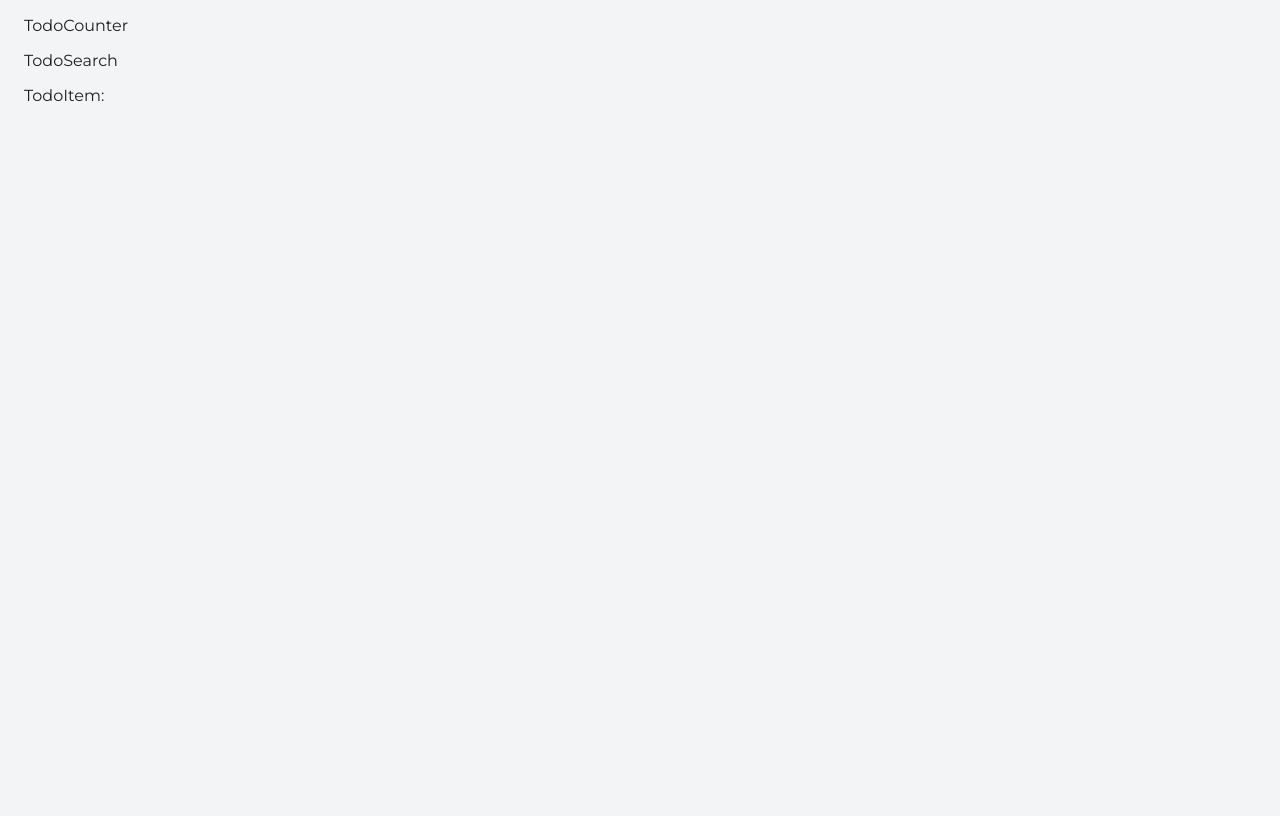
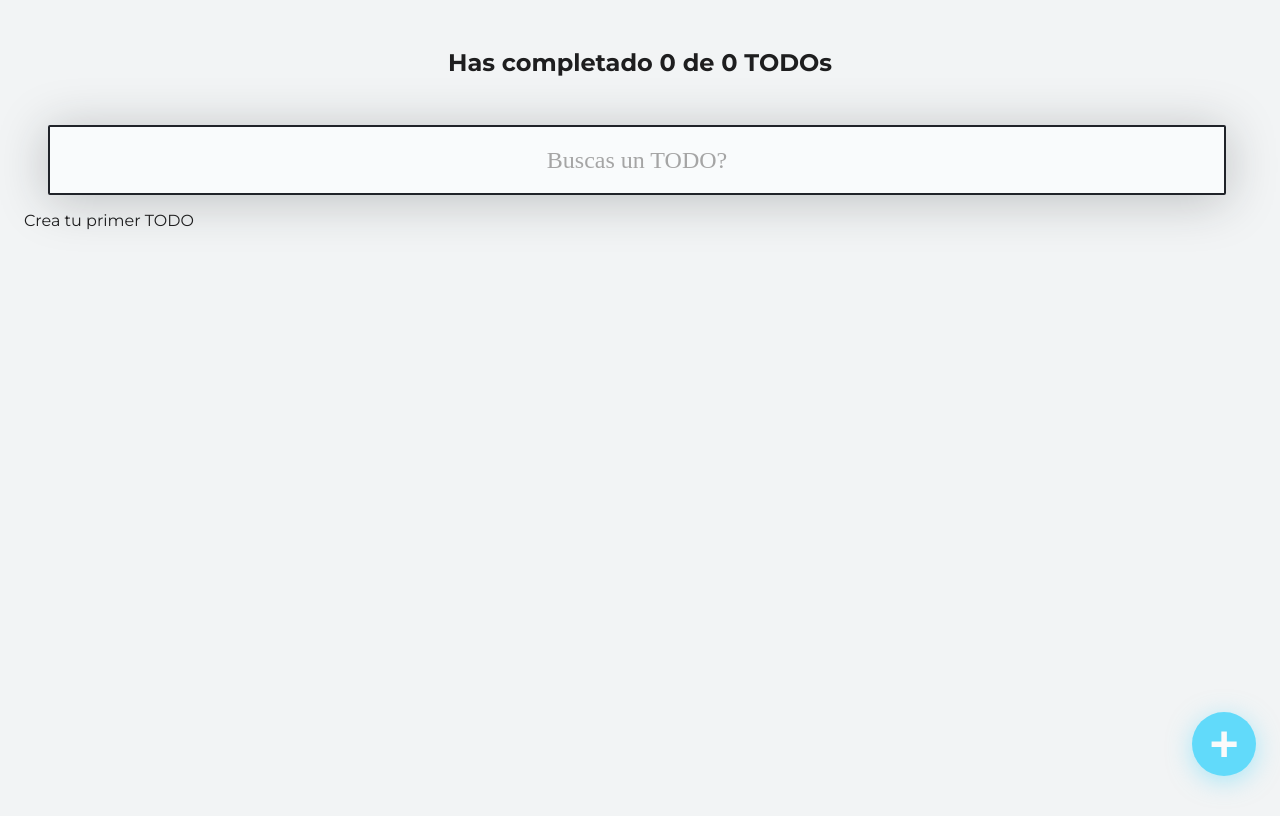
Before and after one commit to gumodi35/TodoPractice-React-Js, a React (Create React App) app: page / in a window 1280 px wide. Built offline with nearby package versions, Linux system fonts and the light colour scheme.

Commit message:
Add components composition

```diff
--- a/src/App.js
+++ b/src/App.js
@@ -1,61 +1,13 @@
-//import React from 'react';
-import {state, useState, useContext} from 'react';
-//import { TodoProvider } from './components/TodoContext/TodoContext';
-//import { AppUI }from './AppUI';
-//import { TodoCounter } from './components/TodoCounter/TodoCounter';
+import React from 'react';
+import { TodoProvider } from './components/TodoContext/TodoContext';
+import { AppUI } from './AppUI';
 
-function App() {
 
-  const [state, setState] = useState("estado compartido")
 
-  return (
-    <>
-      <TodoHeader>
-        <TodoCounter />
-        <TodoSearch />
-      </TodoHeader >
-
-      <TodoList>
-        <TodoItem />
-      </TodoList >
-    </>
-
-  )
-}
-
-function TodoHeader({ children }) {
-  return (
-   <header>
-    { children }
-   </header>
-  )
-}
-
-function TodoList({ children }) {
-  return (
-    <section className="TodoList-container">
-      { children }
-    </section>
-
-  )
-}
-
-function TodoCounter() {
-  return <p>TodoCounter</p>
-}
-
-function TodoSearch() {
-  return <p>TodoSearch</p>
-}
-
-function TodoItem({ state }) {
-  return <p>TodoItem: {state}</p>
-}
-
-/* function App(){
+function App(){
   return(
   <TodoProvider>
     <AppUI/>
   </TodoProvider>);}
- */
+
 export default App;
--- a/src/AppUI.jsx
+++ b/src/AppUI.jsx
@@ -20,13 +20,23 @@
     completeTodo,
     deleteTodo,
     openModal,
-    setOpenModal
+    setOpenModal,
+    totalTodos,
+    completedTodos,
+    searchValue,
+    setSearchValue,
   } = React.useContext(TodoContext);
 
   return (
     <React.Fragment>
-      <TodoCounter />
-      <TodoSearch />
+      <TodoCounter
+        totalTodos={totalTodos}
+        completedTodos={completedTodos}
+      />
+      <TodoSearch
+        searchValue={searchValue}
+        setSearchValue={setSearchValue}
+      />
 
       <TodoList>
         {error && <TodosError error={error} />}
--- a/src/components/TodoCounter/TodoCounter.jsx
+++ b/src/components/TodoCounter/TodoCounter.jsx
@@ -1,9 +1,8 @@
 import React from 'react';
-import { TodoContext } from '../TodoContext/TodoContext';
 import './TodoCounter.css'
 
-function TodoCounter(){
-  const{totalTodos,completedTodos}=React.useContext(TodoContext);
+function TodoCounter({ totalTodos,completedTodos }){
+
   return(
   <h2 className="TodoCounter">Has completado {completedTodos} de {totalTodos} TODOs</h2>);}
 
--- a/src/components/TodoSearch/TodoSearch.jsx
+++ b/src/components/TodoSearch/TodoSearch.jsx
@@ -1,9 +1,8 @@
 import React from 'react';
-import { TodoContext }from '../TodoContext/TodoContext';
 import './TodoSearch.css';
 
-function TodoSearch(){
-  const{searchValue,setSearchValue}=React.useContext(TodoContext);
+function TodoSearch({ searchValue,setSearchValue }){
+
   const onSearchValueChange=(event)=>{
     console.log(event.target.value);
     setSearchValue(event.target.value);
```
Also changed, not shown: 1 other file (tests, documents, lock files or other folders).
